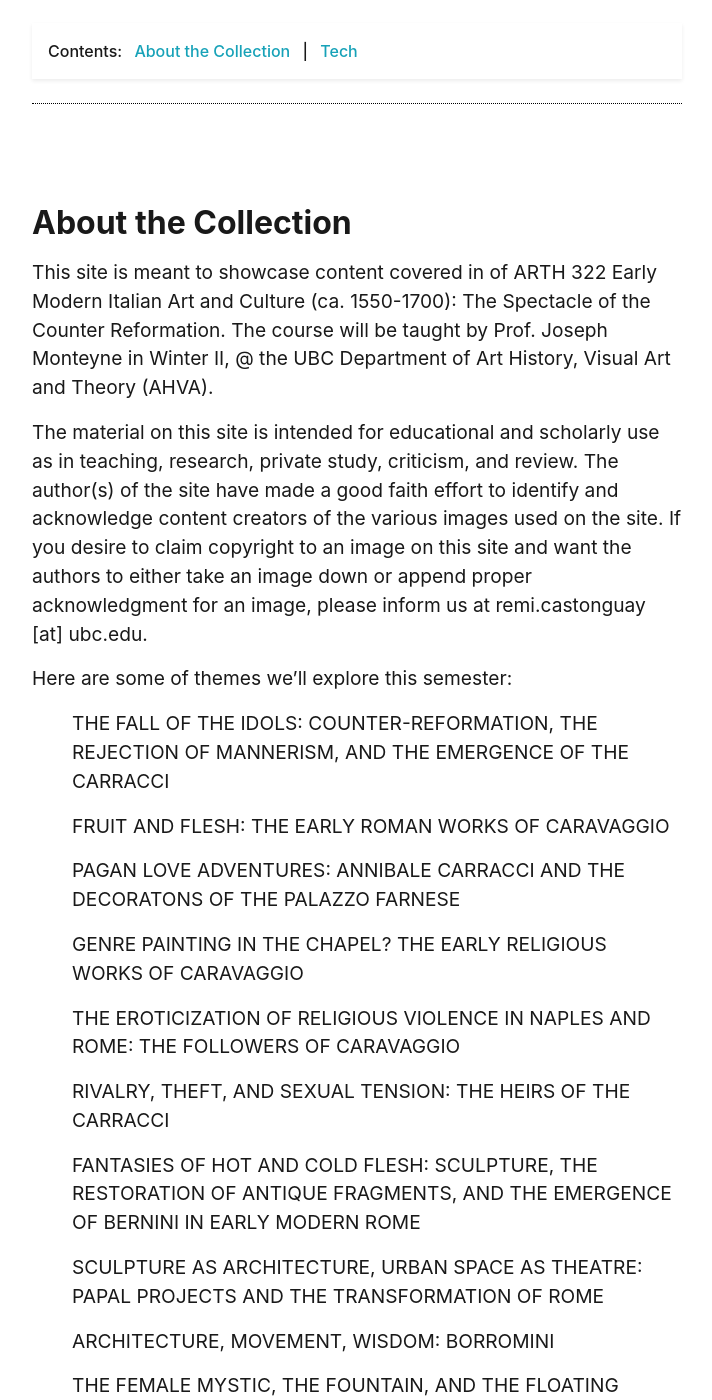
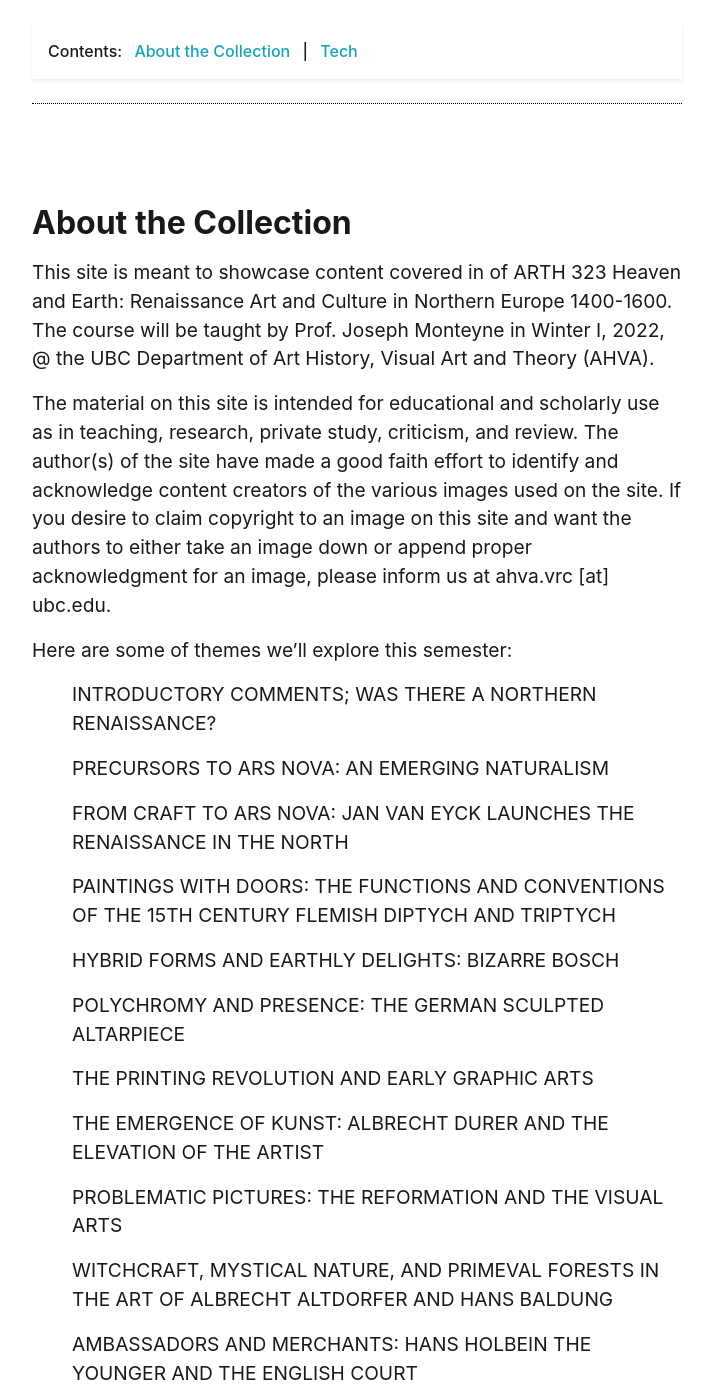
Before and after one commit to ahva-ubc/Heaven-and-Earth, a Jekyll site: the page built from pages/about.md, in a window 1280 px wide and 1400 px high, scrolled down 469 px. Shown: the whole window, without its empty margins (283-995 px from the left). Built offline with Jekyll 4.4.1, drawn with Linux system fonts in a browser that asks for light colours; some of the changed text lies outside the part shown.

Commit message:
Update about.md

```diff
--- a/pages/about.md
+++ b/pages/about.md
@@ -14,21 +14,22 @@ credits: true
 
 ## About the Collection
 
-This site is meant to showcase content covered in of ARTH 322 Early Modern Italian Art and Culture (ca. 1550-1700): The Spectacle of the Counter Reformation. The course will be taught by Prof. Joseph Monteyne in Winter II, @ the UBC Department of Art History, Visual Art and Theory (AHVA).
+This site is meant to showcase content covered in of ARTH 323 Heaven and Earth: Renaissance Art and Culture in Northern Europe
+1400-1600. The course will be taught by Prof. Joseph Monteyne in Winter I, 2022, @ the UBC Department of Art History, Visual Art and Theory (AHVA).
 
-The material on this site is intended for educational and scholarly use as in teaching, research, private study, criticism, and review. The author(s) of the site have made a good faith effort to identify and acknowledge content creators of the various images used on the site. If you desire to claim copyright to an image on this site and want the authors to either take an image down or append proper acknowledgment for an image, please inform us at remi.castonguay [at] ubc.edu.
+The material on this site is intended for educational and scholarly use as in teaching, research, private study, criticism, and review. The author(s) of the site have made a good faith effort to identify and acknowledge content creators of the various images used on the site. If you desire to claim copyright to an image on this site and want the authors to either take an image down or append proper acknowledgment for an image, please inform us at ahva.vrc [at] ubc.edu.
 
 Here are some of themes we'll explore this semester:
 
-<ul>THE FALL OF THE IDOLS: COUNTER-REFORMATION, THE REJECTION OF MANNERISM, AND THE EMERGENCE OF THE CARRACCI</ul>
-<ul>FRUIT AND FLESH: THE EARLY ROMAN WORKS OF CARAVAGGIO</ul>
-<ul>PAGAN LOVE ADVENTURES: ANNIBALE CARRACCI AND THE DECORATONS OF THE PALAZZO FARNESE</ul>
-<ul>GENRE PAINTING IN THE CHAPEL? THE EARLY RELIGIOUS WORKS OF CARAVAGGIO</ul>
-<ul>THE EROTICIZATION OF RELIGIOUS VIOLENCE IN NAPLES AND ROME: THE FOLLOWERS OF CARAVAGGIO</ul>
-<ul>RIVALRY, THEFT, AND SEXUAL TENSION: THE HEIRS OF THE CARRACCI</ul>
-<ul>FANTASIES OF HOT AND COLD FLESH: SCULPTURE, THE RESTORATION OF ANTIQUE FRAGMENTS, AND THE EMERGENCE OF BERNINI IN EARLY MODERN ROME</ul>
-<ul>SCULPTURE AS ARCHITECTURE, URBAN SPACE AS THEATRE: PAPAL PROJECTS AND THE TRANSFORMATION OF ROME</ul>
-<ul>ARCHITECTURE, MOVEMENT, WISDOM: BORROMINI</ul>
-<ul>THE FEMALE MYSTIC, THE FOUNTAIN, AND THE FLOATING DOME: BERNINI’S PROJECTS FOR PRIVATE PATRONS AND RELIGIOUS ORDERS</ul>
-<ul>BANDITS AND BAMBOCCIANTI: SALVATOR ROSA, GENRE PAINTING, AND THE OPEN MARKET AT MID-CENTURY</ul>
-<ul>FROM ROME TO THE WORLD: LATE ROMAN CLASSICISM, THE JESUITS, AND VISUALIZING GLOBAL CONVERSION</ul>
+<ul>INTRODUCTORY COMMENTS; WAS THERE A NORTHERN RENAISSANCE?</ul>
+<ul>PRECURSORS TO ARS NOVA: AN EMERGING NATURALISM</ul>
+<ul>FROM CRAFT TO ARS NOVA: JAN VAN EYCK LAUNCHES THE RENAISSANCE IN THE NORTH</ul>
+<ul>PAINTINGS WITH DOORS: THE FUNCTIONS AND CONVENTIONS OF THE 15TH CENTURY FLEMISH DIPTYCH AND TRIPTYCH</ul>
+<ul>HYBRID FORMS AND EARTHLY DELIGHTS: BIZARRE BOSCH</ul>
+<ul>POLYCHROMY AND PRESENCE: THE GERMAN SCULPTED ALTARPIECE</ul>
+<ul>THE PRINTING REVOLUTION AND EARLY GRAPHIC ARTS</ul>
+<ul>THE EMERGENCE OF KUNST: ALBRECHT DURER AND THE ELEVATION OF THE ARTIST</ul>
+<ul>PROBLEMATIC PICTURES: THE REFORMATION AND THE VISUAL ARTS</ul>
+<ul>WITCHCRAFT, MYSTICAL NATURE, AND PRIMEVAL FORESTS IN THE ART OF ALBRECHT ALTDORFER AND HANS BALDUNG</ul>
+<ul>AMBASSADORS AND MERCHANTS: HANS HOLBEIN THE YOUNGER AND THE ENGLISH COURT</ul>
+<ul>MARKET SCENES, FESTIVE PEASANTS, AND LANDSCAPES: THE EMERGENCE OF SECULAR ART </ul>
```
